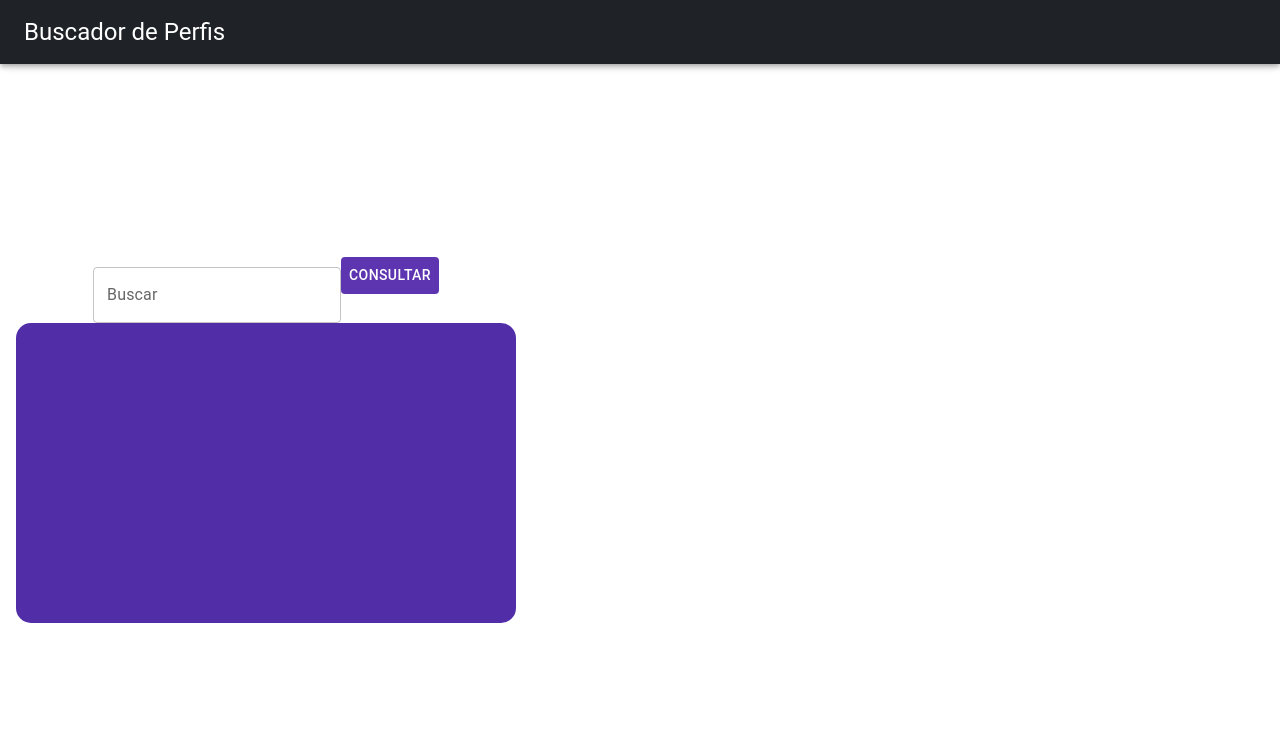
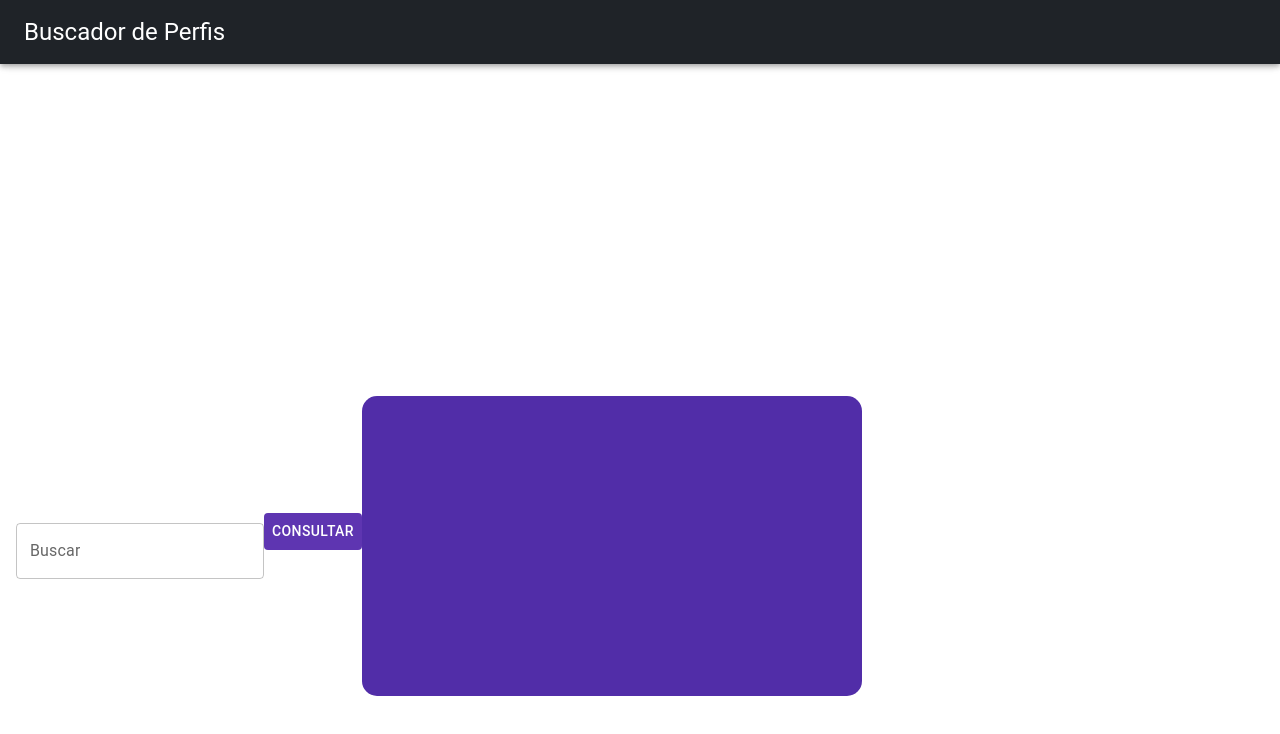
Before and after one commit to oFerrari/APP-Localizador-de-Perfis-React, a React (Vite) app: page / in a window 1280 px wide. Shown: the top 734 px of the page. Built offline with nearby package versions, Linux system fonts and the light colour scheme.

Commit message:
Terminando de configurar o isLoading

```diff
--- a/src/pages/Home/index.tsx
+++ b/src/pages/Home/index.tsx
@@ -1,4 +1,4 @@
-import { Button, CircularProgress, CssBaseline, TextField } from "@mui/material";
+import { Box, Button, CircularProgress, CssBaseline, TextField } from "@mui/material";
 import { BaseLayout } from "../../layout/BaseLayout";
 import { Theme } from "../../Theme/ThemeProvider";
 import { useQuery } from '@tanstack/react-query'
@@ -15,7 +15,8 @@ export function Home() {
 
   const handleSubmit = async (event: FormEvent<HTMLFormElement>) => {
     event.preventDefault()
-    const inputUserName: HTMLInputElement = event.currentTarget.value
+    const form = event.currentTarget
+    const inputUserName: HTMLInputElement = form.userName
     setLoading(true)
     setUser(await getUser(inputUserName.value))
     setLoading(false)
@@ -26,10 +27,15 @@ export function Home() {
     <Theme>
       <CssBaseline />
       <BaseLayout appBarTitle='Buscador de Perfis'>
-
+      <Box sx={{
+            display: "flex",
+            alignItems: "center",
+            justifyContent: "center",
+            margin: "300px 0",
+          }}>
         <form onSubmit={handleSubmit}>
 
-          <TextField id="outlined-basic" label="Buscar" variant="outlined" sx={{
+          <TextField id="outlined-basic" name="userName" label="Buscar" variant="outlined" sx={{
             background: 'white',
             color: 'white',
             marginTop: '10px',
@@ -42,8 +48,9 @@ export function Home() {
         {isLoading?
           (<CircularProgress />)  :  (<Card avatar_url={user.avatar_url} name={user.name} html_url={user.html_url} />)
         }
-
+</Box>
       </BaseLayout>
     </Theme>
+
   )
 }
```
